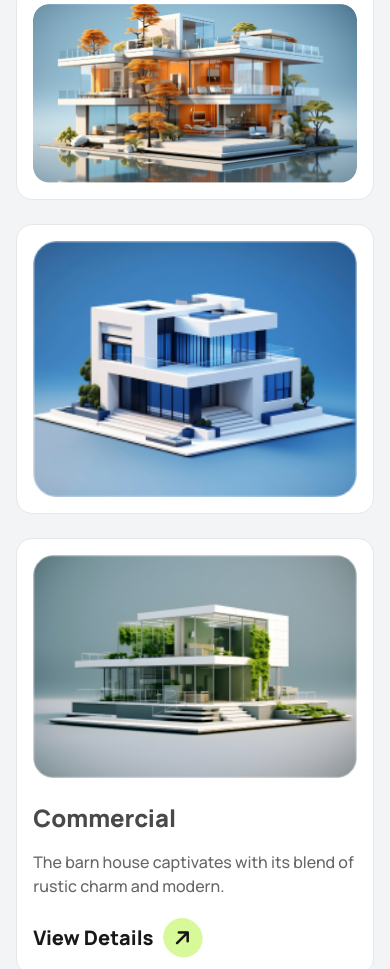
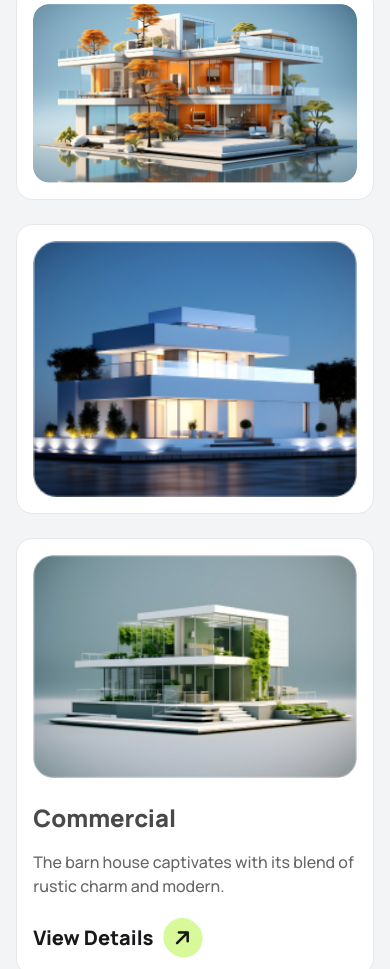
Before and after one commit to bdahsan1999wd/rinterio-landing-page, a website: page public/index.html in a window 390 px wide. Shown: the part 4831-5800 px from the top of the page. Drawn offline with Linux system fonts and the light colour scheme.

Commit message:
card order added

```diff
--- a/public/index.html
+++ b/public/index.html
@@ -334,13 +334,14 @@
                     <div class="grid grid-cols-1 lg:grid-cols-12 gap-6">
 
                         <!-- Card 3 -->
-                        <div class="bg-white border border-gray-200 rounded-2xl p-4 lg:col-span-3">
+                        <div
+                            class="bg-white border border-gray-200 rounded-2xl p-4 lg:col-span-3 order-3 lg:order-none">
                             <img src="../assets/img-3.png" alt="img-3" class="rounded-2xl w-full sm:w-auto">
                         </div>
 
                         <!-- Card 4 -->
                         <div
-                            class="bg-white border border-gray-200 rounded-2xl p-4 flex flex-col md:flex-row gap-6 items-center lg:col-span-6">
+                            class="bg-white border border-gray-200 rounded-2xl p-4 flex flex-col md:flex-row gap-6 items-center lg:col-span-6 order-2 lg:order-none">
 
                             <img src="../assets/img-4.png" alt="img-4" class="rounded-2xl w-full sm:w-auto">
 
@@ -358,7 +359,8 @@
                         </div>
 
                         <!-- Card 5 -->
-                        <div class="bg-white border border-gray-200 rounded-2xl p-4 lg:col-span-3">
+                        <div
+                            class="bg-white border border-gray-200 rounded-2xl p-4 lg:col-span-3 order-1 lg:order-none">
                             <img src="../assets/img-5.png" alt="img-5" class="rounded-2xl w-full sm:w-auto">
                         </div>
 
```
Also changed, not shown: public/output.css.
